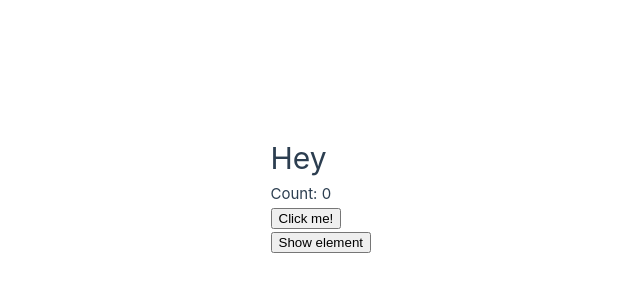
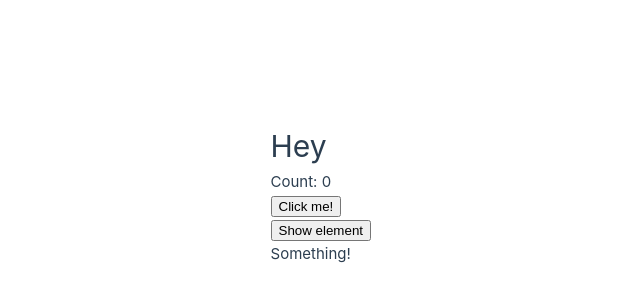
Before and after one commit to rbantug/ghActions-deploy-ghPages, a Vue app: page / in a window 1280 px wide. Shown: the part 206-506 px from the top of the page, without its empty margins (269-909 px from the left). Built offline with nearby package versions, Linux system fonts and the light colour scheme.

Commit message:
updated TestComponent.vue 2

```diff
--- a/src/components/TestComponent.vue
+++ b/src/components/TestComponent.vue
@@ -9,6 +9,7 @@
             <div v-if="state" data-testid="conditional">Conditional element</div>
             <button data-testid="conditionalBtn" @click="updateState">Show element</button>
         </div>
+        <div>Something!</div>
     </div>
 </template>
 
```
